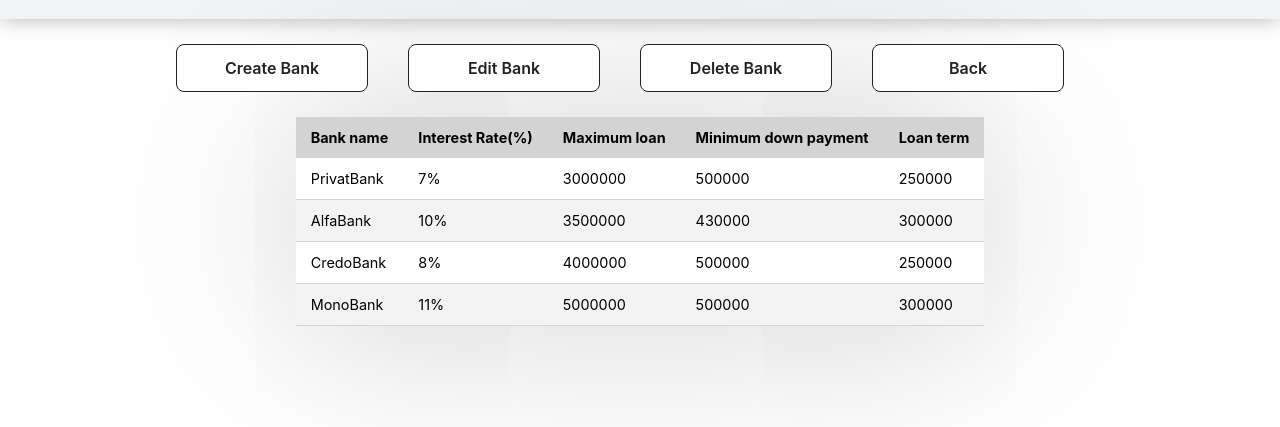
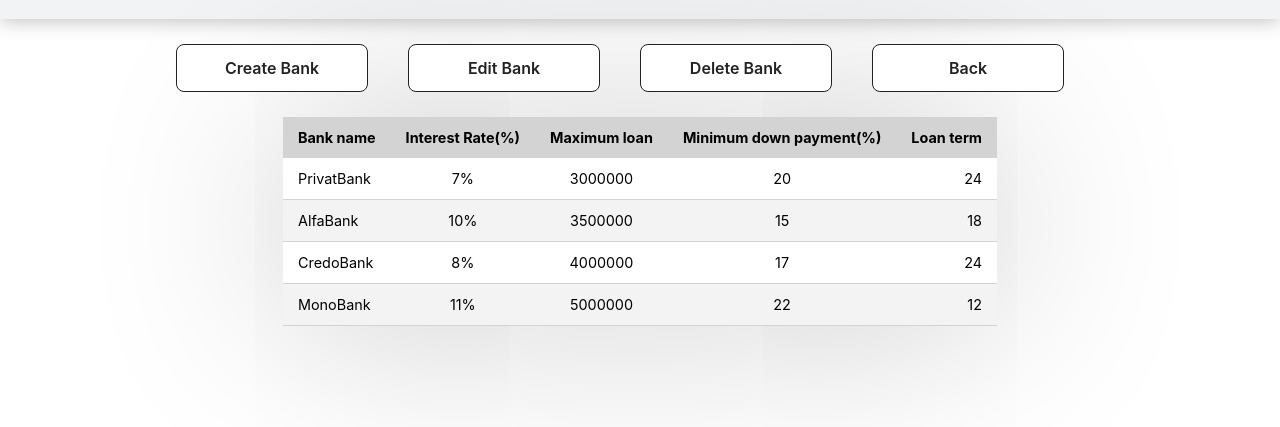
Before and after one commit to therealtoresto/BankApp, a website: page src/pages/banks.html in a window 1280 px wide. Shown: the part 63-490 px from the top of the page. Drawn offline with Linux system fonts and the light colour scheme.

Commit message:
added new functionality

```diff
--- a/main.js
+++ b/main.js
@@ -52,7 +52,7 @@
   const stream = fs.createReadStream(filePath);
   console.log('Served:', name);
   return stream;
-}
+};
 
 const server = http.createServer((req, res) => {
   const { url } = req;
@@ -71,6 +71,7 @@
     }
   }
 });
+
 server.on('close', () => console.log('Server closed'));
 server.on('error', err => { throw err });
 server.listen(PORT, () => {
--- a/src/pages/banks.html
+++ b/src/pages/banks.html
@@ -34,7 +34,7 @@
                     <th>Bank name</th>
                     <th>Interest Rate(%)</th>
                     <th>Maximum loan</th>
-                    <th>Minimum down payment</th>
+                    <th>Minimum down payment(%)</th>
                     <th>Loan term</th>
                 </tr>
             </thead>
@@ -43,29 +43,29 @@
                     <td>PrivatBank</td>
                     <td>7%</td>
                     <td>3000000</td>
-                    <td>500000</td>
-                    <td>250000</td>
+                    <td>20</td>
+                    <td>24</td>
                 </tr>
                 <tr class="active-row">
                     <td>AlfaBank</td>
                     <td>10%</td>
                     <td>3500000</td>
-                    <td>430000</td>
-                    <td>300000</td>
+                    <td>15</td>
+                    <td>18</td>
                 </tr>
                 <tr>
                     <td>CredoBank</td>
                     <td>8%</td>
                     <td>4000000</td>
-                    <td>500000</td>
-                    <td>250000</td>
+                    <td>17</td>
+                    <td>24</td>
                 </tr>
                 <tr>
                     <td>MonoBank</td>
                     <td>11%</td>
                     <td>5000000</td>
-                    <td>500000</td>
-                    <td>300000</td>
+                    <td>22</td>
+                    <td>12</td>
                 </tr>
             </tbody>
         </table>
@@ -76,7 +76,7 @@
         <input type="text" class="field form-field-create" placeholder="Interest rate">
         <input type="text" class="field form-field-create" placeholder="Minimum loan">
         <input type="text" class="field form-field-create" placeholder="Minimum down payment">
-        <input type="text" class="field form-field-create" placeholder="Loan term">
+        <input type="text" class="field form-field-create" placeholder="Loan term (month)">
         <div class="container container-form-buttons">
             <button class="button-functional button-functional-clear" type="button">Clear</button>
             <button class="button-functional button-functional-confirm" type="button">Confirm</button>
--- a/src/scripts/banks.js
+++ b/src/scripts/banks.js
@@ -46,6 +46,12 @@
 }
 
 const deleteBank = deleteButton.onclick = () => {
+    fetch('/banks/table').then((response) => {
+        return response.json();
+      })
+      .then((data) => {
+        console.log(data);
+      });
     if (deleteContainer.style.display == 'none') {
         deleteContainer.style.display = 'flex';
         table.style.display = '';
@@ -56,8 +62,6 @@
         table.style.display = '';
         deleteContainer.style.display = 'none';
         creationForm.style.display = 'none';
-    fetch('127.0.0.1:3000/banks/table').then(data => console.log(data));
-
     }
 }
 
--- a/src/styles/main.css
+++ b/src/styles/main.css
@@ -6,6 +6,15 @@
 body {
     margin: 0;
     padding: 0;
+}
+td {
+    text-align: center;
+}
+td:first-child {
+    text-align: left;
+}
+td:last-child {
+    text-align: right;
 }
 
 header {
```
Also changed, not shown: README.md, 1 other file.
